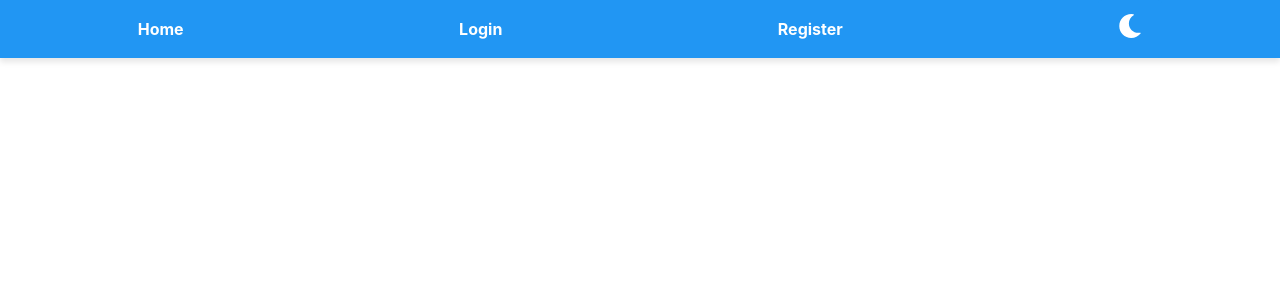
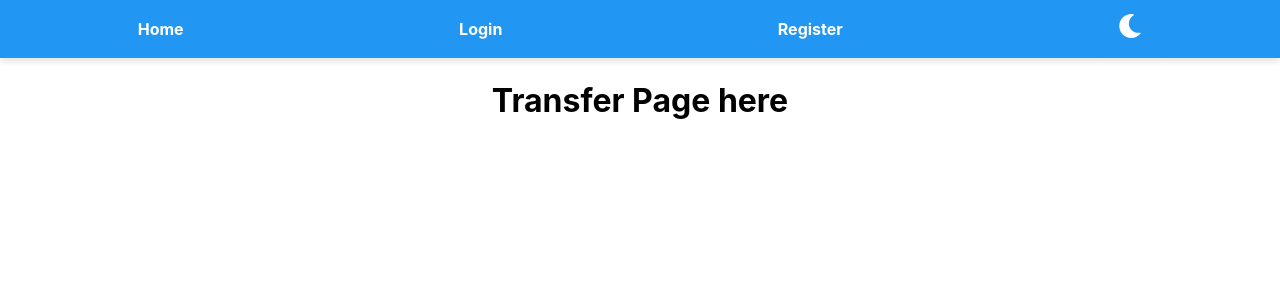
Before and after one commit to AntonyAshwin/Project-SESAPZG-504-569, a React (Create React App) app in the folder frontend/: page /transfer-gold in a window 1280 px wide. Before the commit this address had no page. Shown: the top 300 px of the page. Built offline with nearby package versions, Linux system fonts and the light colour scheme.

Commit message:
add transfer component

```diff
--- a/frontend/src/App.js
+++ b/frontend/src/App.js
@@ -7,6 +7,7 @@ import Profile from './components/Profile';
 import Home from './components/Home';
 import Transactions from './components/Transactions';
 import RegisterGold from './components/RegisterGold';
+import TransferGold from './components/TransferGold'; // Import the TransferGold component
 import { FaSun, FaMoon } from 'react-icons/fa';
 
 function App() {
@@ -81,6 +82,7 @@ function App() {
         <Route path="/profile" element={<Profile />} />
         <Route path="/transactions" element={<Transactions />} />
         <Route path="/register-gold" element={<RegisterGold />} />
+        <Route path="/transfer-gold" element={<TransferGold />} />
         <Route path="/" element={<Home />} />
       </Routes>
     </div>
--- /dev/null
+++ b/frontend/src/components/TransferGold.js
@@ -0,0 +1,11 @@
+import React from 'react';
+
+const TransferGold = () => {
+  return (
+    <div>
+      <h1>Transfer Page here</h1>
+    </div>
+  );
+};
+
+export default TransferGold;
```
Also changed, not shown: frontend/src/components/TransferGold.css (added).
